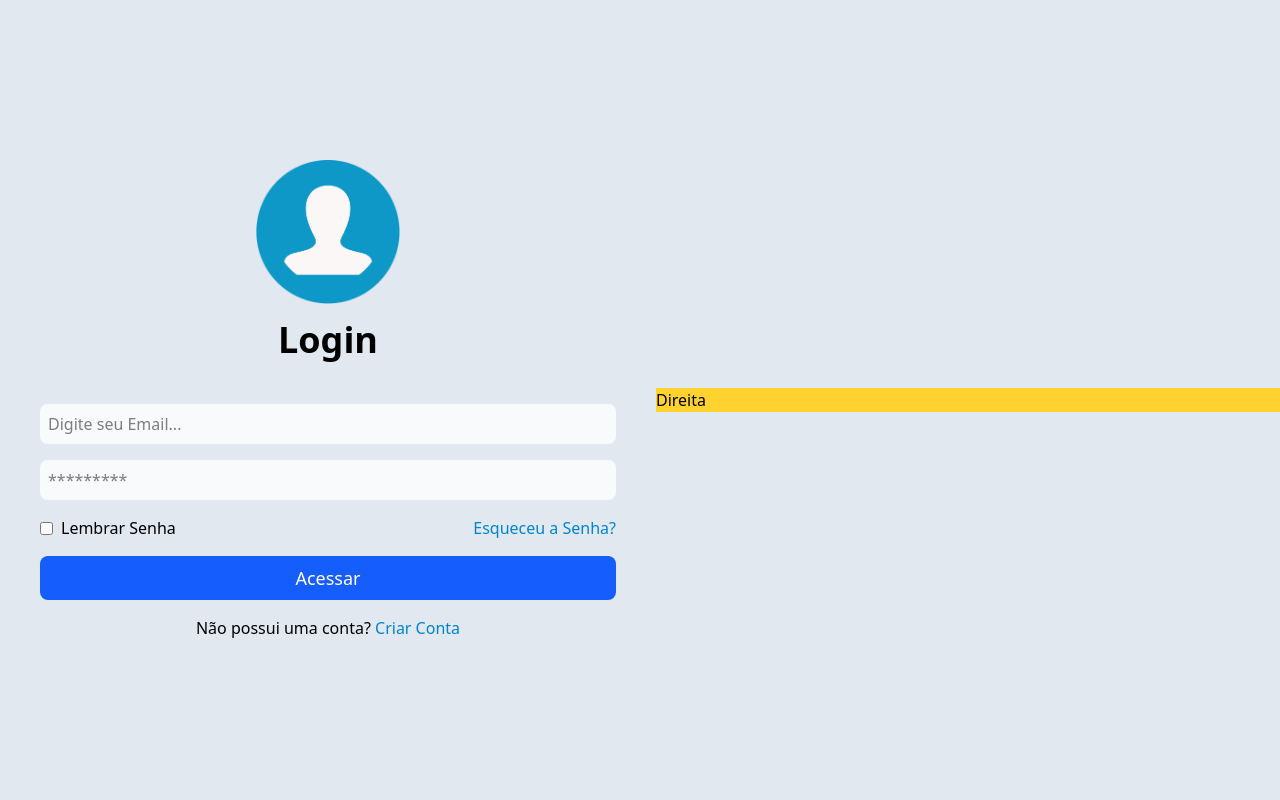
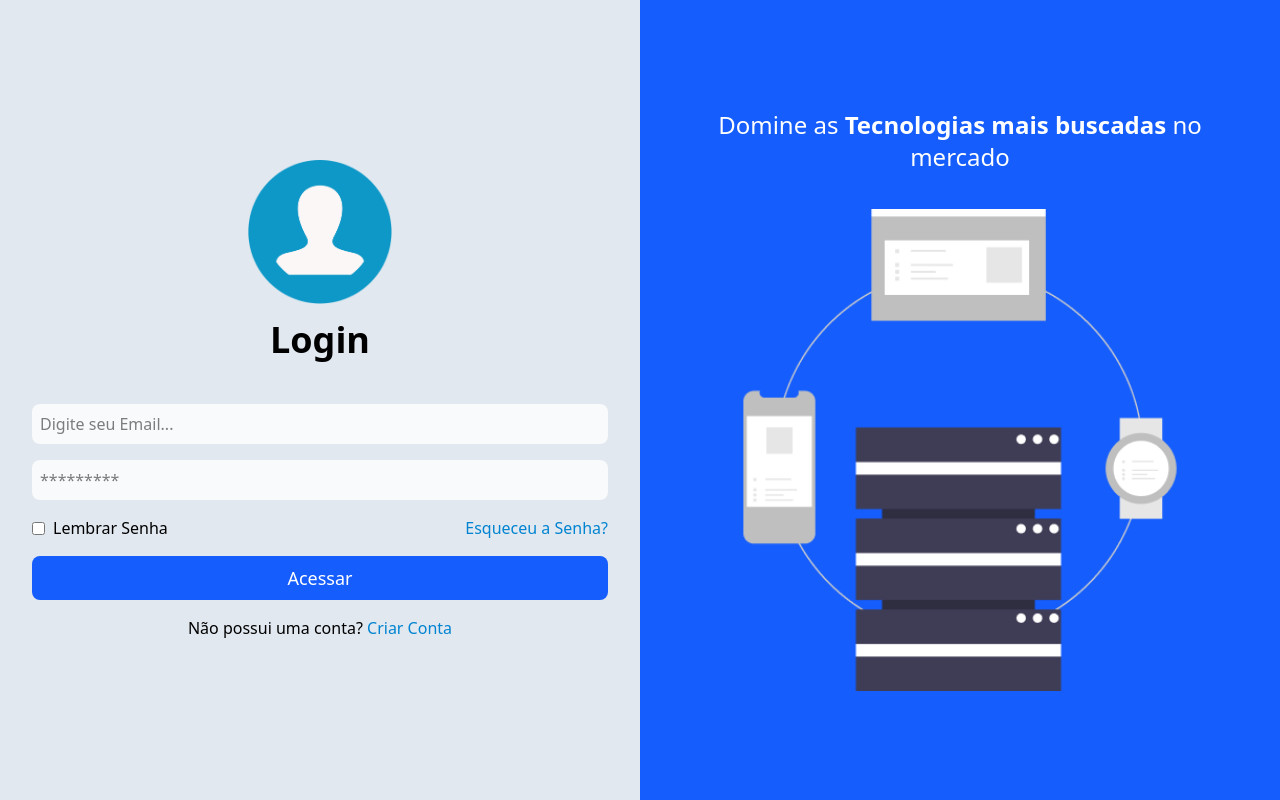
Before and after one commit to Kaique-GM/tailwind-studies, a website: page Aula/src/index.html in a window 1280 px wide. Drawn offline with Linux system fonts and the light colour scheme.

Commit message:
Aula 11 - Tela de Login

```diff
--- a/Aula/src/index.html
+++ b/Aula/src/index.html
@@ -36,7 +36,10 @@
             </div>
         </section>
 
-        <section class="hidden md:flex w-full flex-1 bg-amber-300">Direita</section>
+        <section class="hidden md:flex w-full flex-1 flex-col items-center justify-center p-4 bg-blue-600 h-screen gap-9">
+            <h1 class="text-white text-2xl lg-text-4xl text-center max-w-lg">Domine as <strong>Tecnologias mais buscadas </strong> no mercado</h1>
+            <img src="./assets/techs.png" alt="tec usadas no mercado" class="w-3/4 lg:w-full lg:max-w-md">
+        </section>
 
     </main>
 
```
Also changed, not shown: style/output.css.
